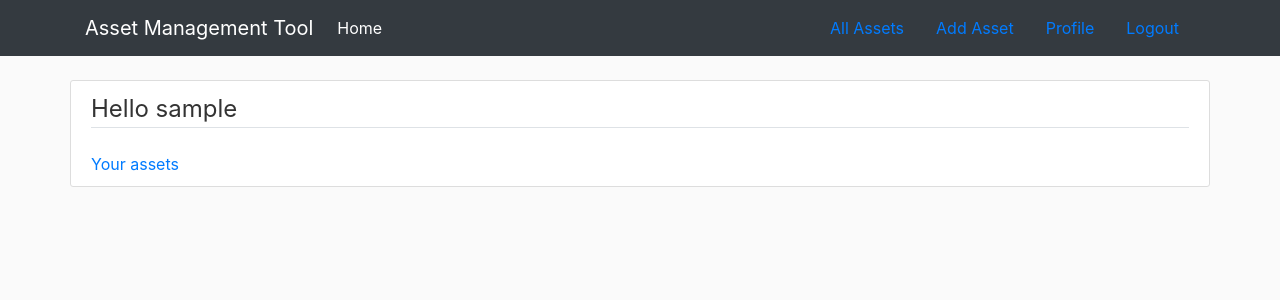
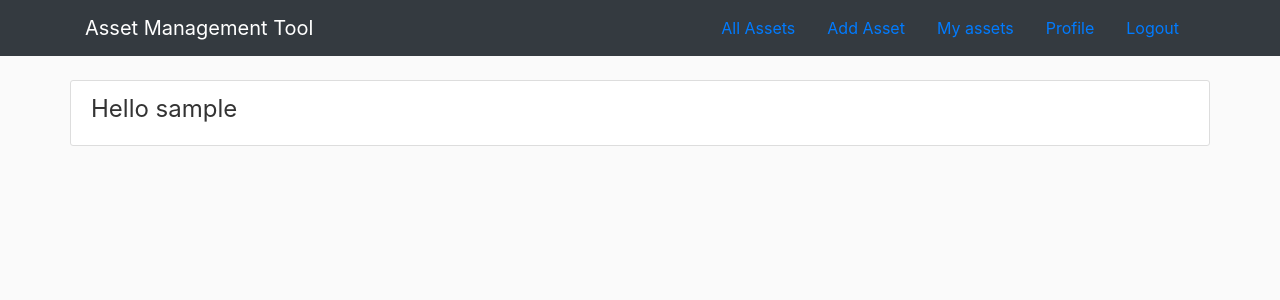
Before and after one commit to tiwari1302/assetMgmt, a Django app: page /home/ in a window 1280 px wide. Shown: the top 300 px of the page. Run offline with Django 4.2, Linux system fonts and the light colour scheme; the visitor is signed in with stand-in values (Sample User, id 1); some libraries are stand-ins or nearby versions.

Commit message:
slight update in header

```diff
--- a/assets/templates/assets/base.html
+++ b/assets/templates/assets/base.html
@@ -28,7 +28,7 @@
                     </button>
                         <div class="collapse navbar-collapse" id="navbarToggle">
                             <div class="navbar-nav mr-auto">
-                                <a class="nav-item nav-link active" href="{% url 'home' %}">Home</a>
+                                <!-- <a class="nav-item nav-link active" href="{% url 'home' %}">Home</a> -->
                             </div>
 
                             {% if user.is_authenticated %}
@@ -36,6 +36,7 @@
                                     <a class="nav-item nav-link active" href="{% url 'assetsAdmin' %}">All Assets</a>
                                     <a class="nav-item nav-link active" href="{% url 'createAssets' %}">Add Asset</a>
                                 {% endif %}
+                                <a class="nav-item nav-link active" href="{% url 'assets' %}">My assets</a>
                                 <a class="nav-item nav-link active" href="{% url 'profile' %}">Profile</a>
                                 <a class="nav-item nav-link active" href="{% url 'logout' %}">Logout</a>
                                 {% else %}
--- a/assets/templates/assets/home.html
+++ b/assets/templates/assets/home.html
@@ -2,8 +2,8 @@
 {% block content %}
     <div class="container content-section">
         {% if user.is_authenticated %}
-        <legend class="border-bottom mb-4">Hello {{ request.user }}</legend>
-            <a href="{% url 'assets' %}">Your assets</a>
+        <legend class="">Hello {{ request.user }}</legend>
+            <!-- <a href="{% url 'assets' %}">Your assets</a> -->
         {% else %}
             <p>You are not logged in!</p>
             <a href="{% url 'login' %}">Login Now</a>
```
